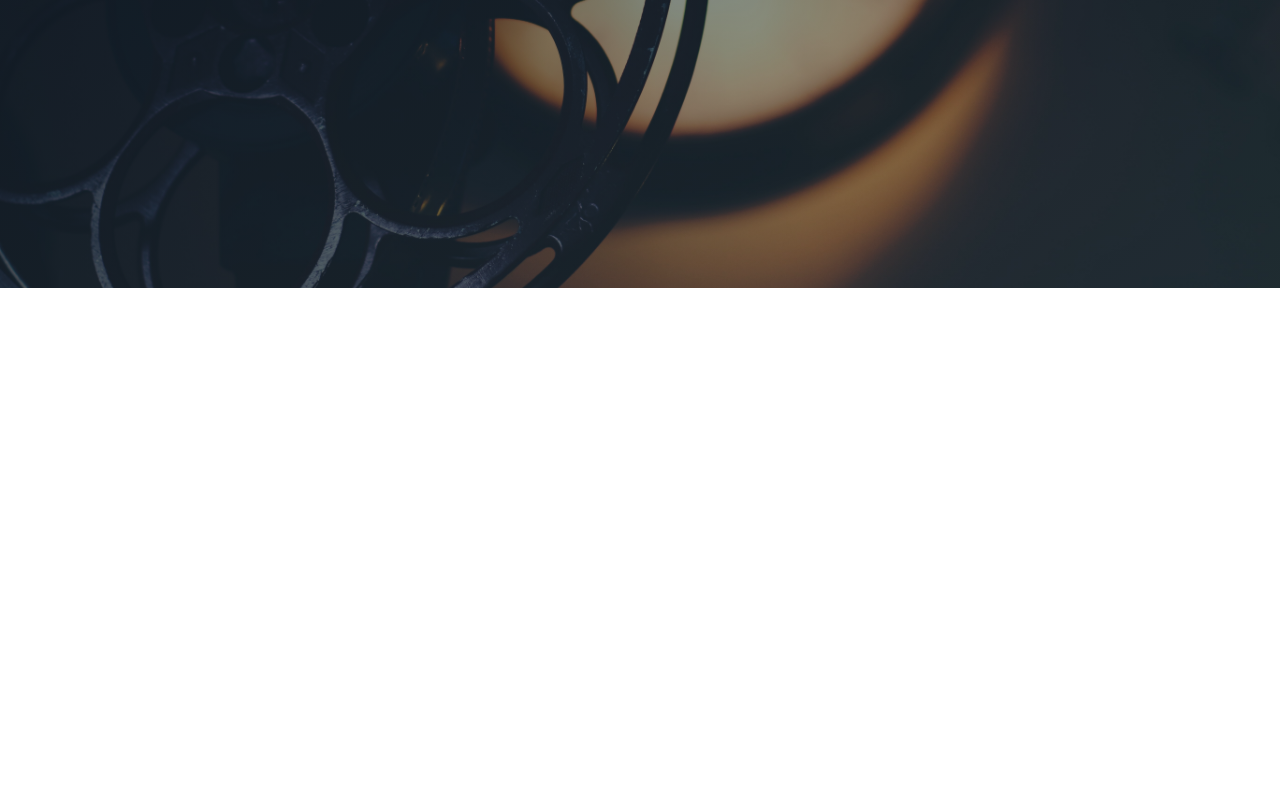
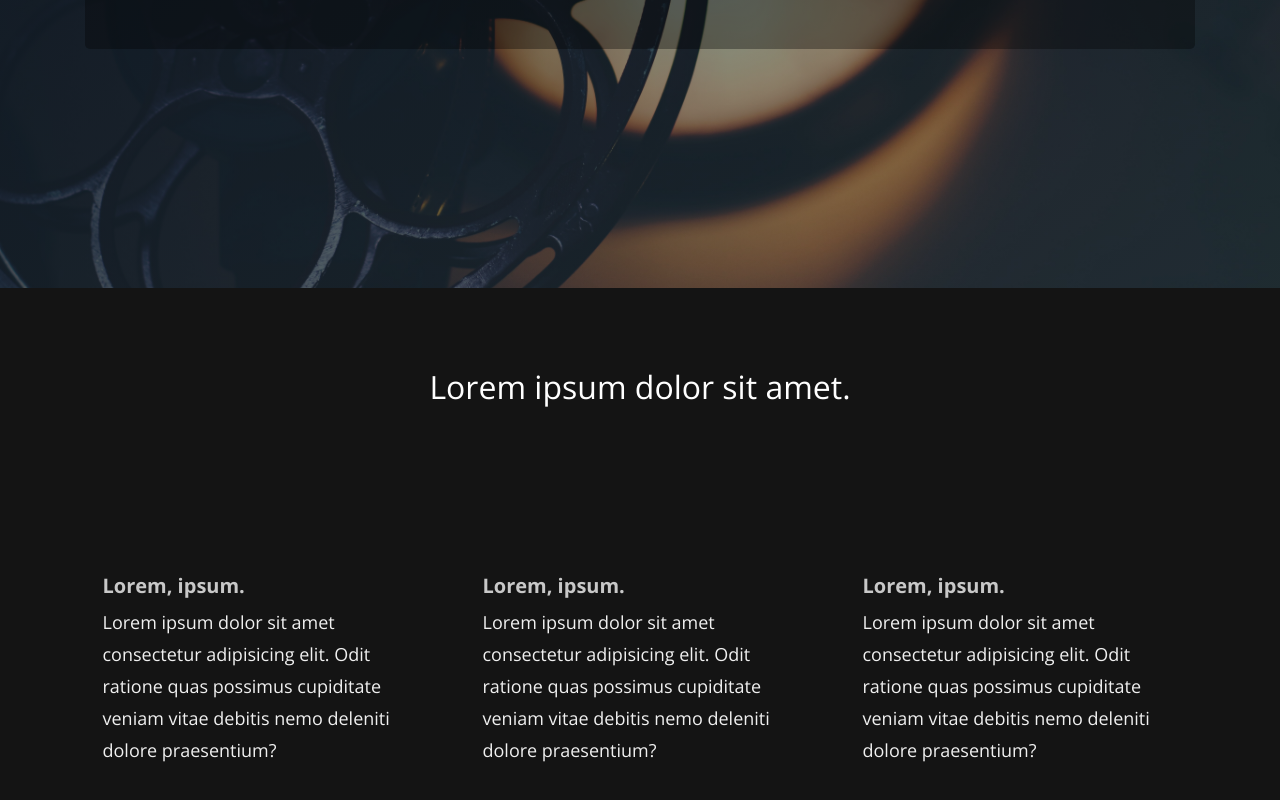
Before and after one commit to elunaj/ctp-proj-frontend, a React (Create React App) app in the folder client/: page / in a window 1280 px wide. Shown: the part 530-1330 px from the top of the page. Before the commit the page ends 818 px from the top, so only its background shows below. Built offline with nearby package versions, Linux system fonts and the light colour scheme.

Commit message:
localStorage changes

```diff
--- a/client/public/index.html
+++ b/client/public/index.html
@@ -10,8 +10,8 @@
   <link rel="stylesheet" href="https://stackpath.bootstrapcdn.com/bootstrap/4.3.1/css/bootstrap.min.css"
     integrity="sha384-ggOyR0iXCbMQv3Xipma34MD+dH/1fQ784/j6cY/iJTQUOhcWr7x9JvoRxT2MZw1T" crossorigin="anonymous">
   <link href="https://fonts.googleapis.com/css2?family=Montserrat:wght@300;400;700&display=swap" rel="stylesheet">
+  <link href="https://fonts.googleapis.com/css2?family=Open+Sans:wght@300;400;700&display=swap" rel="stylesheet">
 
-  <link rel="stylesheet" href="https://cdnjs.cloudflare.com/ajax/libs/semantic-ui/2.4.1/semantic.min.css">
   <!--
       manifest.json provides metadata used when your web app is installed on a
       user's mobile device or desktop. See https://developers.google.com/web/fundamentals/web-app-manifest/
--- a/client/src/components/MovieCard.js
+++ b/client/src/components/MovieCard.js
@@ -1,6 +1,5 @@
 import React, { Component } from "react";
 import { Link } from "react-router-dom";
-import "../styles/MovieCard.css";
 
 export class MovieCard extends Component {
   render() {
@@ -17,13 +16,9 @@ export class MovieCard extends Component {
         <div class="card-body">
           <h5 class="card-title">{title}</h5>
           {/* <p className='card-body'>{overview}</p> */}
-
-          <Link to={{ pathname: "/show", state: { id } }}>click meh</Link>
         </div>
       </div>
     );
   }
 }
 export default MovieCard;
-{
-}
--- a/client/src/components/MovieList.js
+++ b/client/src/components/MovieList.js
@@ -1,10 +1,9 @@
 import React from "react";
-import { Redirect } from "react-router";
 import MovieCard from "../components/MovieCard";
 
-const MovieList = ({ movies }) => {
-  if (movies !== undefined) {
-    const movie = movies.map((movie) => {
+const MovieList = () => {
+  let moviesData = JSON.parse(localStorage.getItem("movies"));
+  const movie = moviesData.map((movie) => {
     return (
       <MovieCard
         title={movie.title}
@@ -24,16 +23,14 @@ const MovieList = ({ movies }) => {
       </div>
     </div>
   );
-  }
 
   //If the movies are undefined or if the user somehow makes it this far without submiting the form
   //the the user back to the homepage to fill out the form
-  else
-    return (
-      <h2 className="ui container ui big red label">
-        <Redirect to="/" />
-      </h2>
-    );
+  // return (
+  //   <h2 className="ui container ui big red label">
+  //     <Redirect to="/" />
+  //   </h2>
+  // );
 };
 
 export default MovieList;
--- a/client/src/pages/HomePage.js
+++ b/client/src/pages/HomePage.js
@@ -8,7 +8,7 @@ import "../styles/HomePage.css";
 // import MovieList from "./MovieList";
 
 export class Movies extends Component {
-  state = { error: "", success: false, movies: [] };
+  state = { error: "", success: false };
 
   // Callback for making a network request when the search term changes.
   // The network request is asynchronous, so we tag our function as `async` and
@@ -20,7 +20,11 @@ export class Movies extends Component {
       })
       .then((response) => {
         console.log(response.data.response);
-        this.setState({ success: true, movies: response.data.response });
+        localStorage.setItem(
+          "movies",
+          JSON.stringify(response.data.response.results)
+        );
+        this.setState({ success: true });
       })
       .catch((error) => {
         console.log(error);
@@ -32,16 +36,15 @@ export class Movies extends Component {
     if (this.state.success)
       return (
         <Redirect
+          push
           to={{
             pathname: "/results",
-            //pass movies through props
-            movies: this.state.movies.results,
           }}
         />
       );
 
     return (
-      <div>
+      <div style={{ background: "#141414" }}>
         <div className="hero-container">
           <div className="container">
             <div className="row">
@@ -66,6 +69,46 @@ export class Movies extends Component {
             </div>
           </div>
         </div>
+        <div className="container">
+          <div className="home-info-columns">
+            <h2 className="hero-info-heading">Lorem ipsum dolor sit amet.</h2>
+            <div className="row">
+              <div className="col-lg-4 col-md-4 col-sm-12">
+                <div className="home-info-column">
+                  <h5>Lorem, ipsum.</h5>
+                  <p>
+                    Lorem ipsum dolor sit amet consectetur adipisicing elit.
+                    Odit ratione quas possimus cupiditate veniam vitae debitis
+                    nemo deleniti dolore praesentium?
+                  </p>
+                </div>
+              </div>
+              <div className="col-lg-4 col-md-4 col-sm-12">
+                <div className="home-info-column">
+                  <h5>Lorem, ipsum.</h5>
+                  <p>
+                    Lorem ipsum dolor sit amet consectetur adipisicing elit.
+                    Odit ratione quas possimus cupiditate veniam vitae debitis
+                    nemo deleniti dolore praesentium?
+                  </p>
+                </div>
+              </div>
+              <div className="col-lg-4 col-md-4 col-sm-12">
+                <div className="home-info-column">
+                  <h5>Lorem, ipsum.</h5>
+                  <p>
+                    Lorem ipsum dolor sit amet consectetur adipisicing elit.
+                    Odit ratione quas possimus cupiditate veniam vitae debitis
+                    nemo deleniti dolore praesentium?
+                  </p>
+                </div>
+              </div>
+            </div>
+          </div>
+          <div className="row">
+            <div className="col-lg-6 col-sm-12"></div>
+          </div>
+        </div>
       </div>
     );
   }
--- a/client/src/pages/ResultsPage.js
+++ b/client/src/pages/ResultsPage.js
@@ -1,9 +1,24 @@
 import React, { Component } from "react";
 import MovieList from "../components/MovieList";
+import "../styles/ResultsPage.css";
 export class ResultsPage extends Component {
   render() {
     return (
       <div style={{ background: "#141414" }}>
+        <div className="results-hero-container">
+          <div className="container">
+            <h1 className="results-hero-heading">Hello, world!</h1>
+            <p className="results-hero-paragraph">
+              This is a simple hero unit, a simple jumbotron-style component for
+              calling extra attention to featured content or information.
+            </p>
+            <hr class="my-4" />
+            <p className="results-hero-sub-paragraph">
+              It uses utility classes for typography and spacing to space
+              content out within the larger container.
+            </p>
+          </div>
+        </div>
         <MovieList movies={this.props.location.movies} />
       </div>
     );
--- a/client/src/styles/HomePage.css
+++ b/client/src/styles/HomePage.css
@@ -15,11 +15,12 @@
   box-sizing: border-box;
 }
 body {
-  font-family: "Roboto", sans-serif;
+  font-family: "Open Sans", sans-serif;
   font-weight: 400;
-  line-height: 2.5rem;
+  line-height: 2rem;
   font-size: 18px;
   font-style: normal;
+  color: white;
 }
 .jumbotron {
   position: relative;
@@ -63,3 +64,26 @@ body {
 .search-button {
   border-radius: 5px;
 }
+
+.hero-info-heading {
+  text-align: center;
+  margin-top: 5rem;
+}
+
+.home-info-columns {
+  height: 90%;
+}
+.home-info-column {
+  margin-top: 10rem;
+  margin-bottom: 10rem;
+  width: 90%;
+  margin-left: auto;
+  margin-right: auto;
+}
+.home-info-column h5 {
+  font-weight: 700;
+  color: #c8c8c8;
+}
+.home-info-column p {
+  color: #f0f0f0;
+}
--- a/client/src/styles/MovieCard.css
+++ b/client/src/styles/ResultsPage.css
@@ -9,25 +9,36 @@
 
  Large devices (desktops, less than 1200px)
 @media (max-width: 1199.98px)  */
+
+.results-hero-container {
+  color: #f0f0f0;
+}
+.results-hero-heading {
+  font-weight: 300;
+  font-size: 3rem;
+}
 .resultsCard {
   border: none !important;
   background: none;
 }
+.card-img-top:hover {
+  opacity: 0.6;
+}
+.card-columns .card {
+  margin-bottom: 2rem;
+}
 .resultsCard h5 {
-  color: white;
+  color: #c8c8c8;
   font-size: 1.125rem;
+  font-weight: 400;
 }
 .resultsCard .card-body {
   padding: 0px;
 }
 .card-columns {
-  column-count: 5;
+  column-count: 4;
 }
-@media only screen and (max-width: 1199.98px) {
-  .card-columns {
-    column-count: 4;
-  }
-}
+
 @media only screen and (max-width: 991.98px) {
   .card-columns {
     column-count: 3;
```
Also changed, not shown: 1 other file (tests, documents, lock files or other folders). Lines whose indentation alone changed are shown as unchanged.
